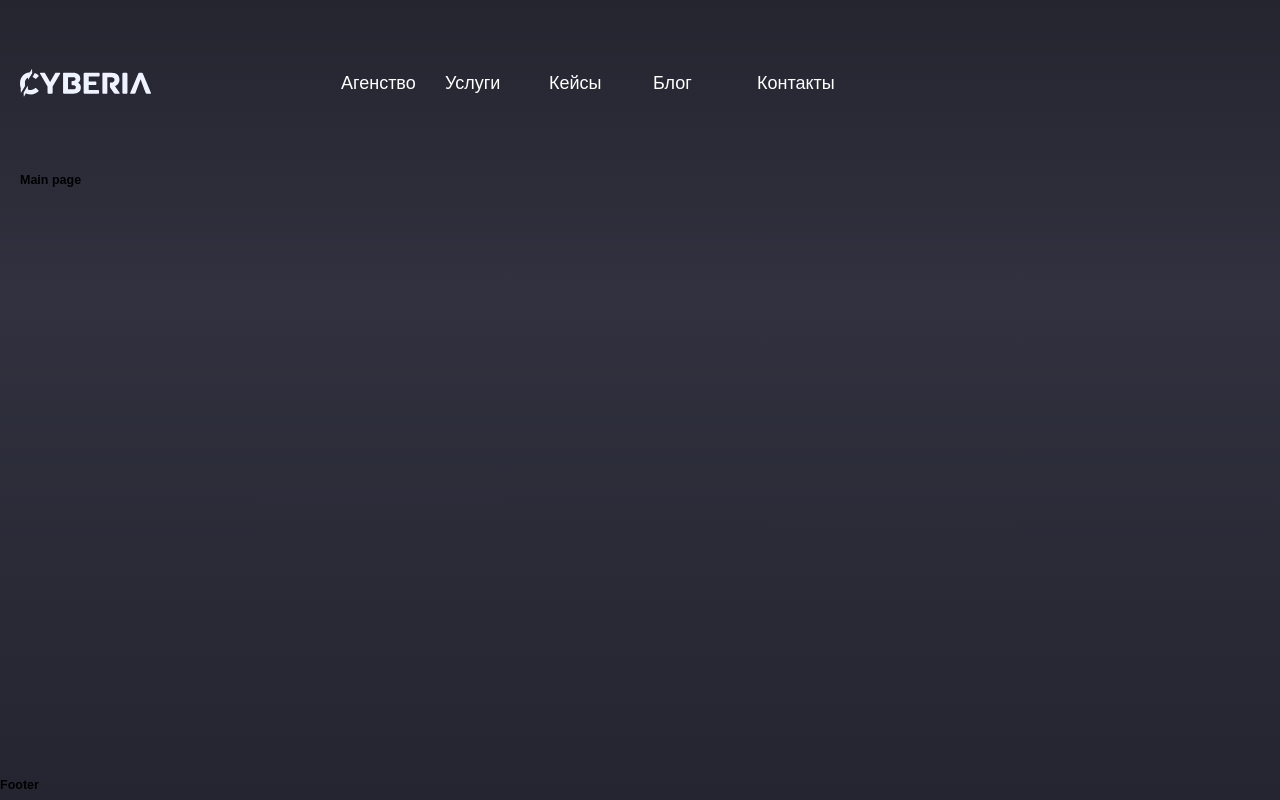
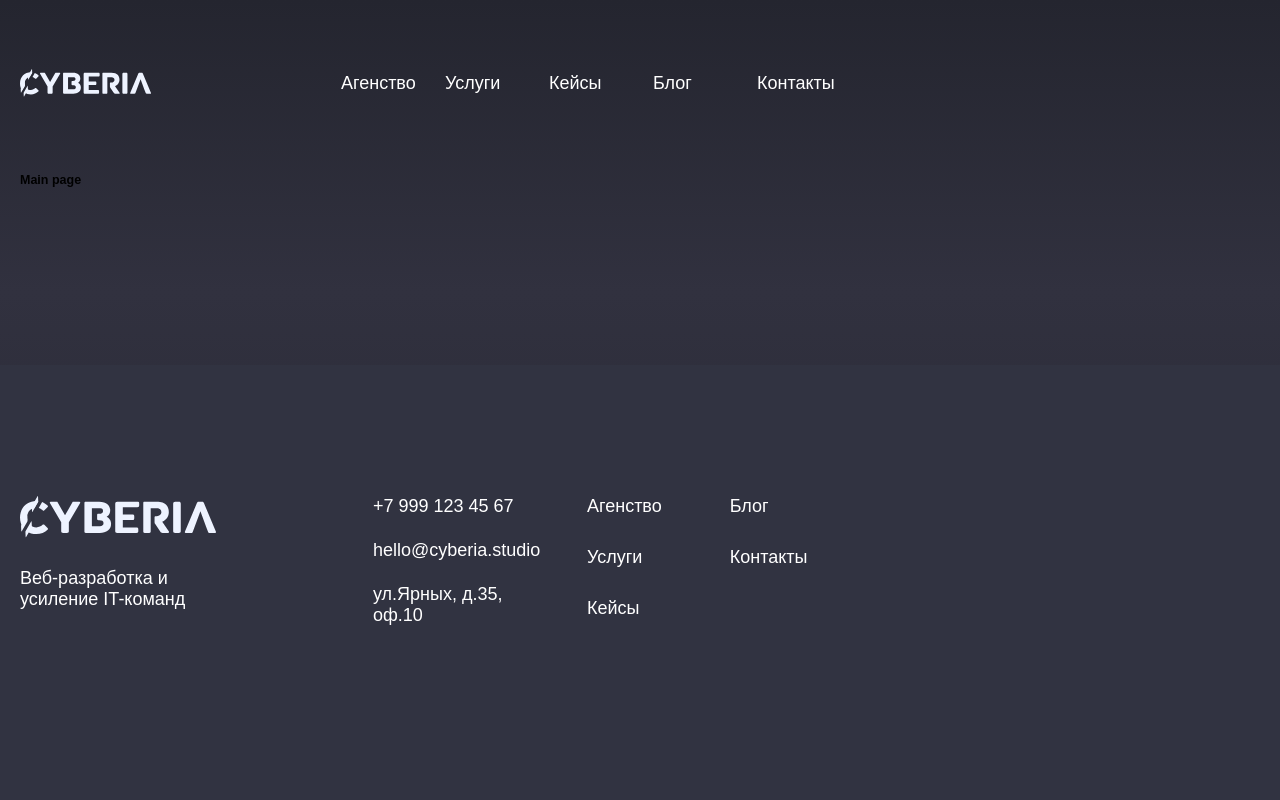
Before and after one commit to Alexey-Timakov/Cyberia-test-react-redux-tailwind, a React (Vite) app: page / in a window 1280 px wide. Built offline with nearby package versions, Linux system fonts and the light colour scheme; a web font is replaced by a local one.

Commit message:
3rd - Make Footer layout component

```diff
--- a/src/icons/CyberiaLogo.tsx
+++ b/src/icons/CyberiaLogo.tsx
@@ -3,8 +3,7 @@ import { SVGProps } from "react";
 export const LogoIcon = (props: SVGProps<SVGSVGElement>) => (
   <svg
     xmlns="http://www.w3.org/2000/svg"
-    width={131}
-    height={28}
+    viewBox="0 0 131 28"
     fill="#EEF3FF"
     {...props}
   >
--- a/src/index.scss
+++ b/src/index.scss
@@ -16,3 +16,8 @@ body {
   margin: 0;
   padding: 0;
 }
+
+a {
+  text-decoration: none;
+  color: var(--white);
+}
--- /dev/null
+++ b/src/layout/Footer/Footer.module.scss
@@ -0,0 +1,58 @@
+.footer {
+  background: #313341;
+  color: var(--white);
+  padding-top: 13.1rem;
+  padding-bottom: 15.1rem;
+  display: grid;
+  grid-template-areas: ". footer-content .";
+  grid-template-columns: auto minmax(55rem, 124rem) auto;
+}
+
+.footer-content {
+  grid-area: footer-content;
+  display: grid;
+  grid-template-areas: "logo . contacts . nav";
+  grid-template-columns: 19.6rem minmax(0, 15.7rem) 16rem minmax(0, 5.4rem);
+}
+
+.logo {
+  grid-area: logo;
+}
+
+.tagline {
+  margin-top: 2.9rem;
+  margin-bottom: 0;
+  font-size: 1.8rem;
+  font-weight: 400;
+  line-height: 2.1rem;
+}
+
+.contacts {
+  grid-area: contacts;
+
+  >label {
+    display: block;
+    width: fit-content;
+    font-size: 1.8rem;
+    font-weight: 400;
+    line-height: 2.1rem;
+    text-align: left;
+    margin-bottom: 2.3rem;
+  }
+}
+
+.footer-menu {
+  grid-area: nav;
+  display: grid;
+  grid-template-rows: repeat(3, 1fr);
+  grid-auto-columns: min-content;
+  column-gap: 6.8rem;
+  grid-auto-flow: column;
+
+  >a {
+    width: fit-content;
+    font-size: 1.8rem;
+    font-weight: 400;
+    line-height: 2.1rem;
+  }
+}
--- a/src/layout/Footer/Footer.tsx
+++ b/src/layout/Footer/Footer.tsx
@@ -1,10 +1,35 @@
 import { DetailedHTMLProps, HTMLAttributes, ReactElement } from "react";
+import styles from "./Footer.module.scss";
+import cn from "classnames";
+import { LogoIcon } from "@/icons";
+import { navigations } from "@/helpers/path";
 
 interface IFooter extends DetailedHTMLProps<HTMLAttributes<HTMLDivElement>, HTMLDivElement> {
 }
 
 export const Footer = ({ className, ...props }: IFooter): ReactElement => {
   return (
-    <div className={className} {...props}><h1>Footer</h1></div>
+    <footer className={cn(styles.footer, className)} {...props}>
+      <div className={styles["footer-content"]}>
+        <div className={styles.logo}>
+          <LogoIcon />
+          <p className={styles.tagline}>Веб-разработка и усиление IT-команд</p>
+        </div>
+
+        <section className={styles.contacts}>
+          <label>+7 999 123 45 67</label>
+          <label><a href="mailto:hello@cyberia.studio">hello@cyberia.studio</a></label>
+          <label>ул.Ярных, д.35, оф.10</label>
+        </section>
+
+        <section className={styles["footer-menu"]}>
+          {navigations.map(navItem => {
+            return (
+              <a key={navItem.id} href={`/${navItem.pathName}`}>{navItem.title}</a>
+            )
+          })}
+        </section>
+      </div>
+    </footer>
   )
 };
--- a/src/layout/Header/Header.module.scss
+++ b/src/layout/Header/Header.module.scss
@@ -20,7 +20,6 @@
   >a {
     width: max-content;
     color: var(--white);
-    text-decoration: none;
     font-size: 1.8rem;
     font-weight: 400;
     line-height: 2.2rem;
```
